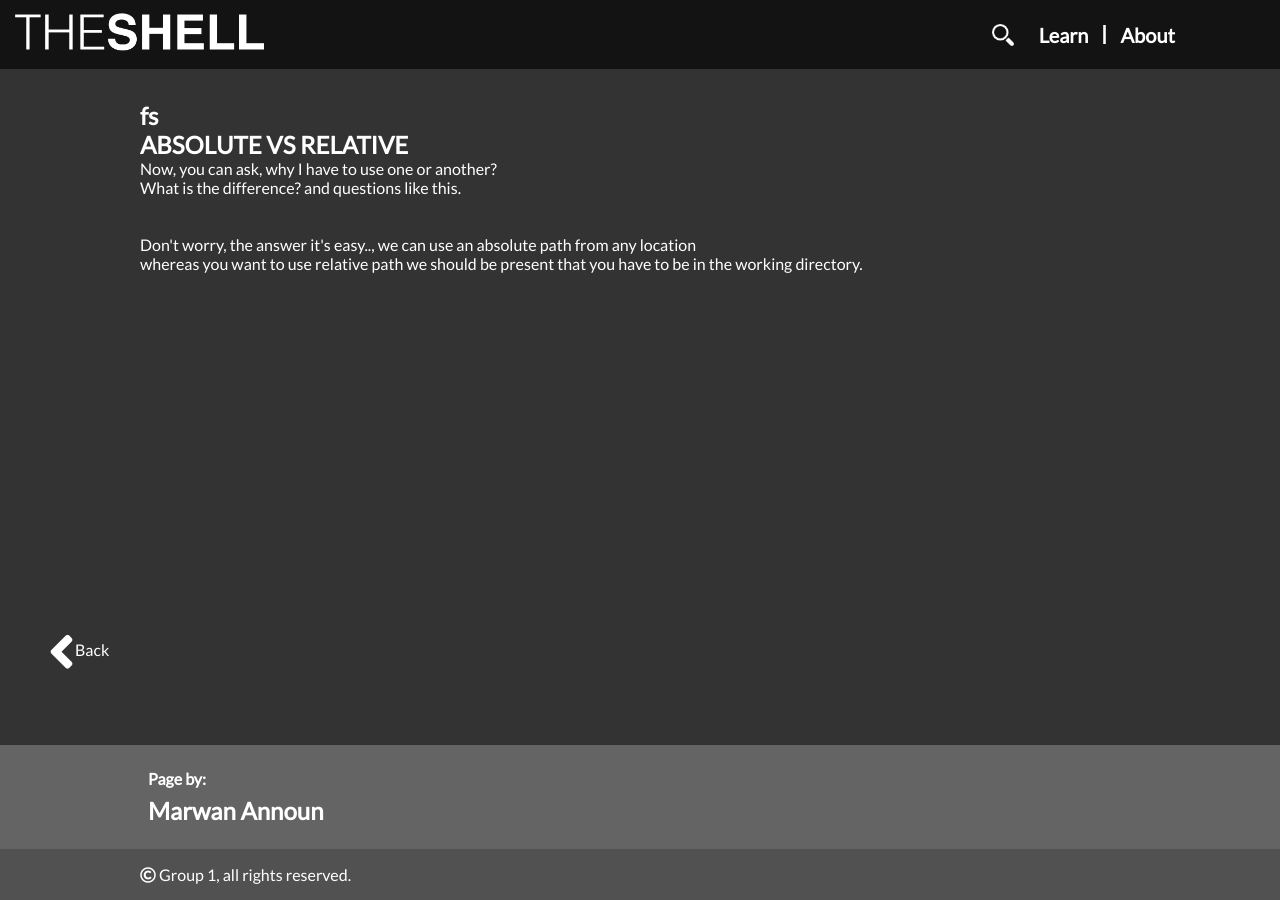
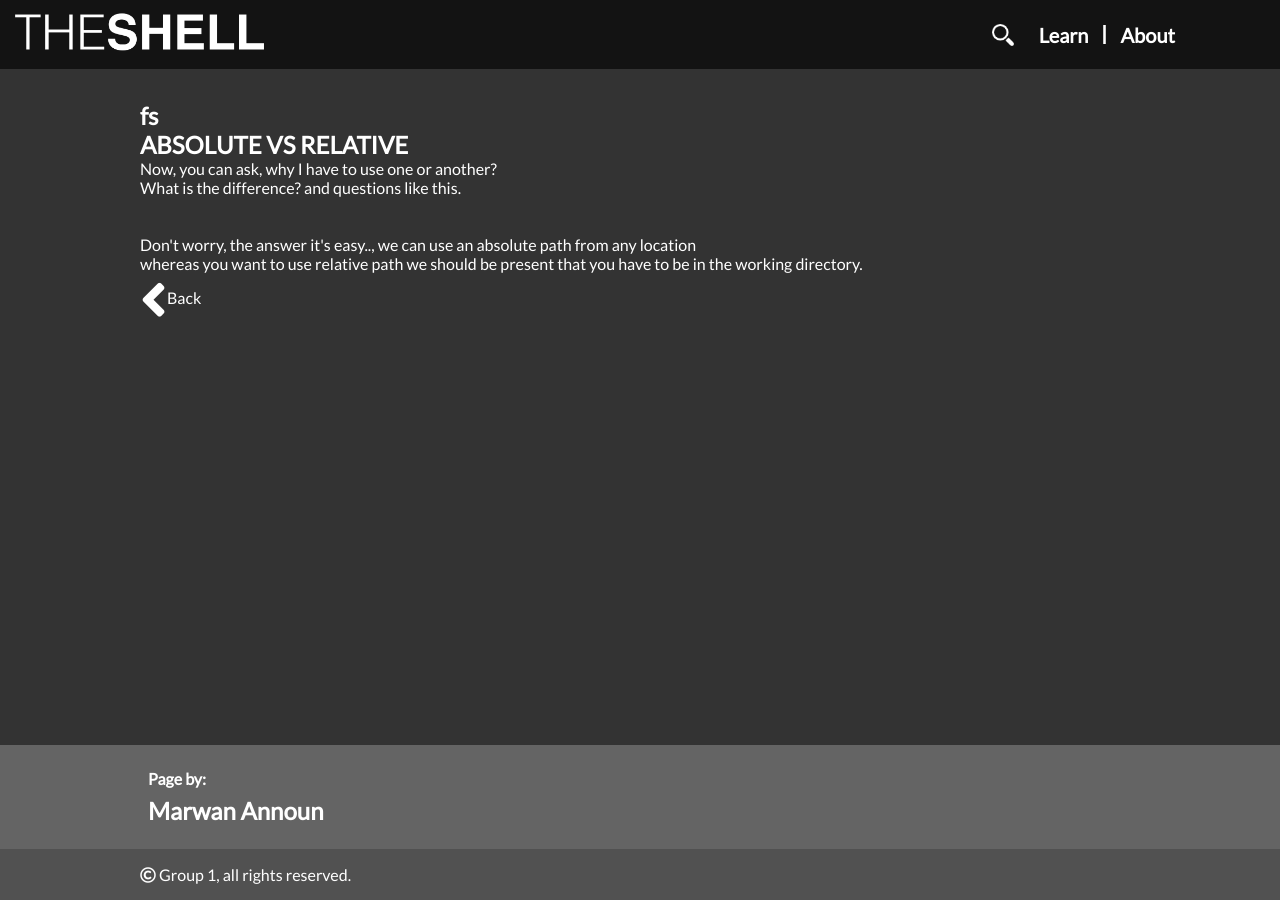
Before and after one commit to bvlj/usi_sa1_theshell_ch, a Jekyll site: the page built from site/pages/fs/rela_abso/ab_re_fs2.html, in a window 1280 px wide. Built offline with Jekyll 4.4.1, drawn with Linux system fonts in a browser that asks for light colours; nearby versions of some CDN libraries; comment, search, counter and statistics services are not loaded.

```diff
--- a/site/_layouts/page.html
+++ b/site/_layouts/page.html
@@ -14,10 +14,10 @@ layout: main
 </article>
 <div class="box-arrows">
 	{% if page.previous-page %}
-		<a id="back" href="{{ site.baseurl }}/{{ page.previous-page }}" style="position:fixed;left:3em;"><i class="fas fa-angle-left"></i><span>Back</span></a>
+		<a id="back" href="{{ site.baseurl }}/{{ page.previous-page }}"><i class="fas fa-angle-left"></i><span>Back</span></a>
 	{% endif%}
 
 	{% if page.next-page %}
-		<a id="next" href="{{ site.baseurl }}/{{ page.next-page }}" style="position:fixed;right:3em;"><span>Next</span><i class="fas fa-angle-right"></i></a>
+		<a id="next" href="{{ site.baseurl }}/{{ page.next-page }}" ><span>Next</span><i class="fas fa-angle-right"></i></a>
 	{% endif%}
 </div>
--- a/site/_sass/_global.scss
+++ b/site/_sass/_global.scss
@@ -99,11 +99,7 @@ video{
 
 .box-arrows {
 
-  position: fixed;
-  bottom: 275px;
-
   a{
-  	position:fixed;
   	transition:300ms;
     text-decoration:none;
     cursor:pointer;
@@ -116,10 +112,12 @@ video{
   }
 
   #back {
+    float:left;
     left:3em;
   }
 
   #next {
+    float:right;
     right:3em;
   }
 
```
Also changed, not shown: site/_layouts/topic.html (+7 -2 lines), site/_config.yml (line endings or trailing spaces).
